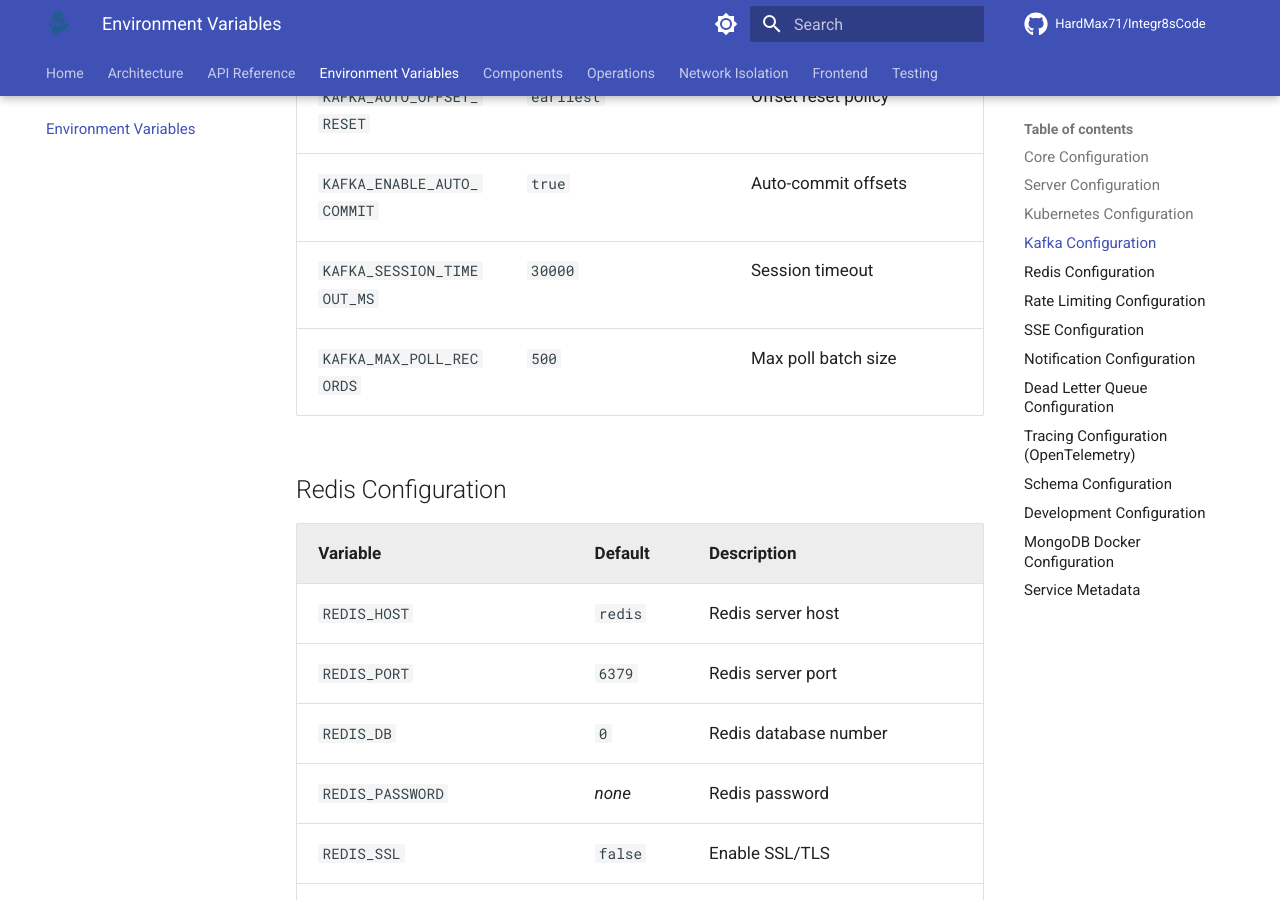
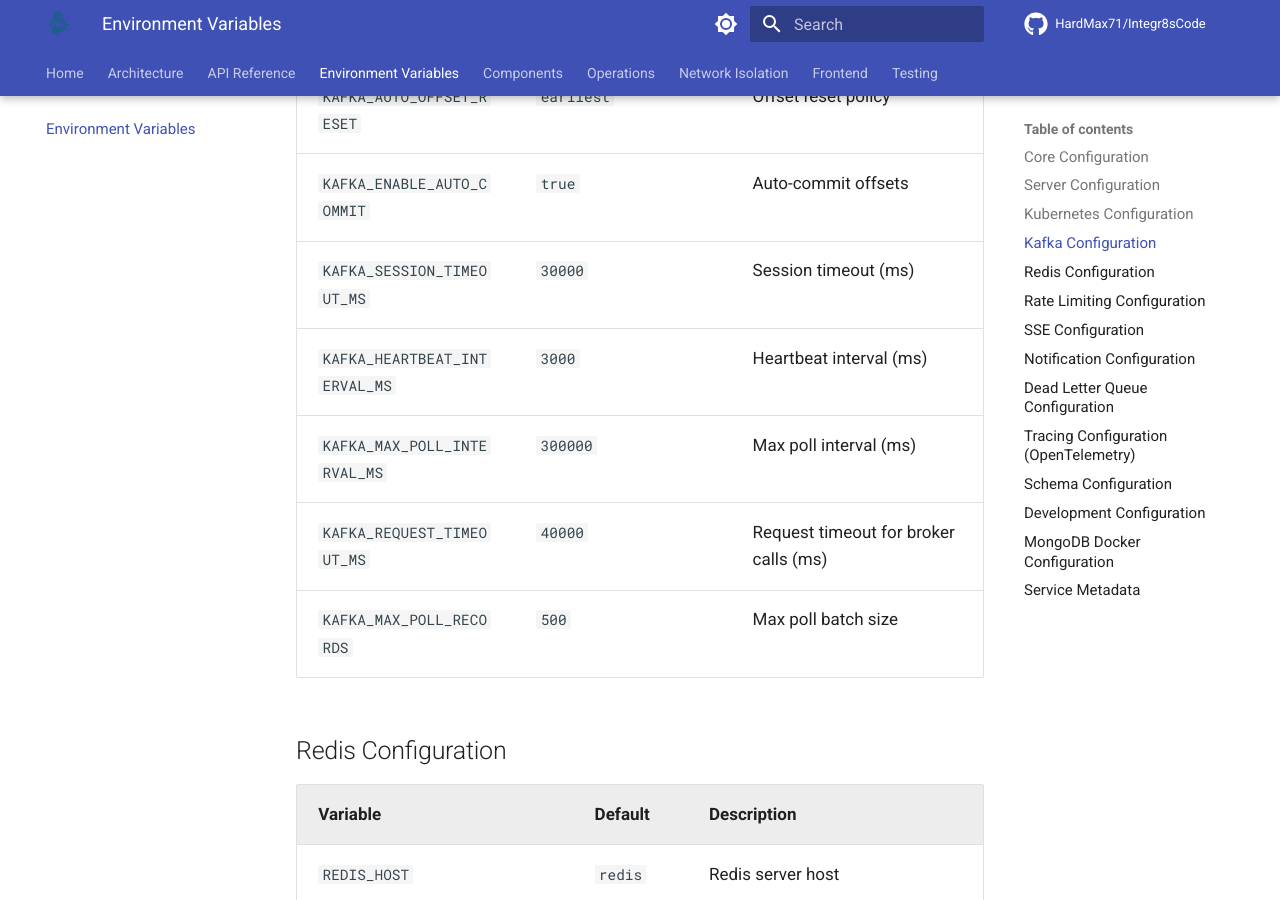
Before and after one commit to HardMax71/Integr8sCode, an MkDocs documentation site: the page built from docs/reference/environment-variables.md, in a window 1280 px wide and 900 px high, scrolled down 3171 px. Built offline with MkDocs 1.6.1 and Material for MkDocs 9.7.7, drawn with Linux system fonts in a browser that asks for light colours; comment, search, counter and statistics services are not loaded.

Commit message:
docs updates

```diff
--- a/docs/reference/environment-variables.md
+++ b/docs/reference/environment-variables.md
@@ -43,20 +43,23 @@ Complete reference of all environment variables used by the Integr8sCode backend
 
 ## Kafka Configuration
 
-| Variable                   | Default                       | Description                         |
-|----------------------------|-------------------------------|-------------------------------------|
-| `KAFKA_BOOTSTRAP_SERVERS`  | `kafka:29092`                 | Kafka broker addresses              |
-| `SCHEMA_REGISTRY_URL`      | `http://schema-registry:8081` | Schema Registry URL                 |
-| `SCHEMA_REGISTRY_AUTH`     | `""`                          | Registry auth (`username:password`) |
-| `ENABLE_EVENT_STREAMING`   | `false`                       | Enable Kafka event streaming        |
-| `EVENT_RETENTION_DAYS`     | `30`                          | Event retention period              |
-| `KAFKA_TOPIC_PREFIX`       | `pref`                        | Topic name prefix                   |
-| `KAFKA_GROUP_SUFFIX`       | `suff`                        | Consumer group suffix               |
-| `KAFKA_CONSUMER_GROUP_ID`  | `integr8scode-backend`        | Default consumer group              |
-| `KAFKA_AUTO_OFFSET_RESET`  | `earliest`                    | Offset reset policy                 |
-| `KAFKA_ENABLE_AUTO_COMMIT` | `true`                        | Auto-commit offsets                 |
-| `KAFKA_SESSION_TIMEOUT_MS` | `30000`                       | Session timeout                     |
-| `KAFKA_MAX_POLL_RECORDS`   | `500`                         | Max poll batch size                 |
+| Variable                      | Default                       | Description                            |
+|-------------------------------|-------------------------------|----------------------------------------|
+| `KAFKA_BOOTSTRAP_SERVERS`     | `kafka:29092`                 | Kafka broker addresses                 |
+| `SCHEMA_REGISTRY_URL`         | `http://schema-registry:8081` | Schema Registry URL                    |
+| `SCHEMA_REGISTRY_AUTH`        | `""`                          | Registry auth (`username:password`)    |
+| `ENABLE_EVENT_STREAMING`      | `false`                       | Enable Kafka event streaming           |
+| `EVENT_RETENTION_DAYS`        | `30`                          | Event retention period                 |
+| `KAFKA_TOPIC_PREFIX`          | `pref`                        | Topic name prefix                      |
+| `KAFKA_GROUP_SUFFIX`          | `suff`                        | Consumer group suffix                  |
+| `KAFKA_CONSUMER_GROUP_ID`     | `integr8scode-backend`        | Default consumer group                 |
+| `KAFKA_AUTO_OFFSET_RESET`     | `earliest`                    | Offset reset policy                    |
+| `KAFKA_ENABLE_AUTO_COMMIT`    | `true`                        | Auto-commit offsets                    |
+| `KAFKA_SESSION_TIMEOUT_MS`    | `30000`                       | Session timeout (ms)                   |
+| `KAFKA_HEARTBEAT_INTERVAL_MS` | `3000`                        | Heartbeat interval (ms)                |
+| `KAFKA_MAX_POLL_INTERVAL_MS`  | `300000`                      | Max poll interval (ms)                 |
+| `KAFKA_REQUEST_TIMEOUT_MS`    | `40000`                       | Request timeout for broker calls (ms)  |
+| `KAFKA_MAX_POLL_RECORDS`      | `500`                         | Max poll batch size                    |
 
 ## Redis Configuration
 
```
Also changed, not shown: docs/testing/kafka-test-stability.md (+68 -6 lines).
